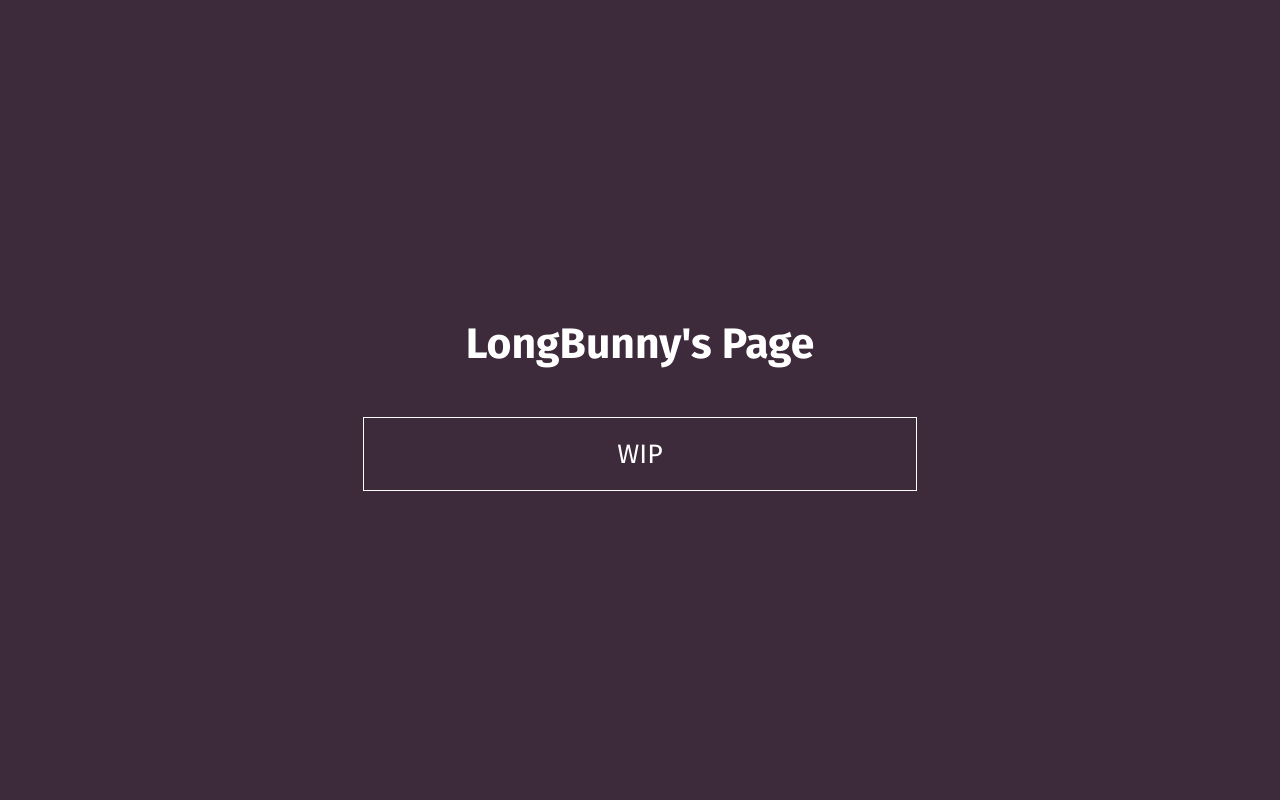
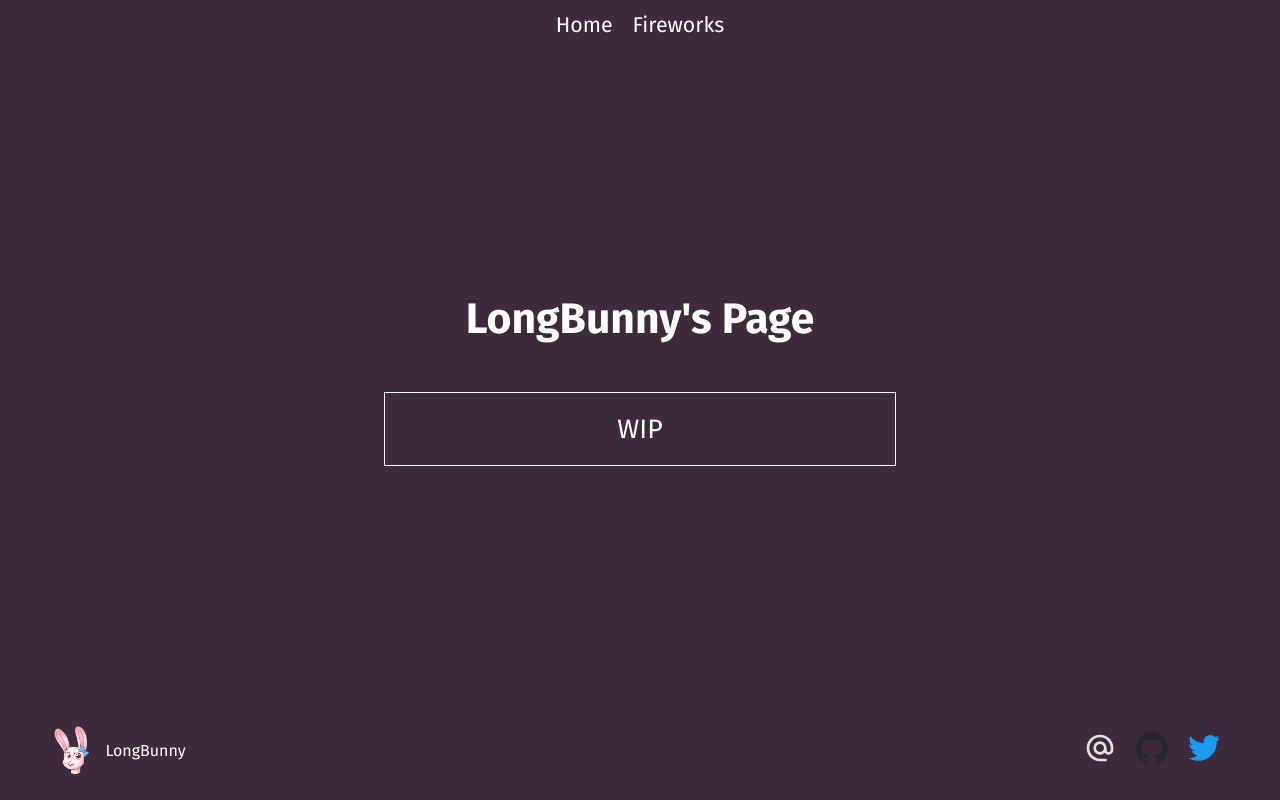
Before and after one commit to LongBunny/longbunny.github.io, a website built with Vite: page index.html in a window 1280 px wide. Built offline with nearby package versions, Linux system fonts and the light colour scheme.

Commit message:
updated index

```diff
--- a/index.html
+++ b/index.html
@@ -3,51 +3,45 @@
 <head>
     <meta charset="UTF-8">
     <meta name="viewport" content="width=device-width, initial-scale=1">
-    <title>LongBunny</title>
+    <title>LongBunny's Page</title>
 
     <link rel="preconnect" href="https://fonts.googleapis.com">
     <link rel="preconnect" href="https://fonts.gstatic.com" crossorigin>
-    <link href="https://fonts.googleapis.com/css2?family=Fira+Sans:ital,wght@0,100;0,200;0,300;0,400;0,500;0,600;0,700;0,800;0,900;1,100;1,200;1,300;1,400;1,500;1,600;1,700;1,800;1,900&display=swap" rel="stylesheet">
-
-    <style>
-        * {
-            font-family: 'Fira Sans', sans-serif;
-            color: #FFFFFF;
-        }
-
-        body {
-            box-sizing: border-box;
-            width: 100vw;
-            height: 100vh;
-            margin: 0;
-
-            background-color: #3d2a3a;
-
-            display: flex;
-            flex-direction: column;
-            justify-content: center;
-            align-items: center;
-        }
-
-        .title {
-            font-size: 32pt
-        }
-
-        .wip {
-            margin: 20px;
-            padding: 20px;
-            width: 40%;
-            text-align: center;
-            font-size: 20pt;
-            border: 1px solid #FFFFFF;
-        }
-    </style>
+    <link href="https://fonts.googleapis.com/css2?family=Fira+Sans:ital,wght@0,100;0,200;0,300;0,400;0,500;0,600;0,700;0,800;0,900;1,100;1,200;1,300;1,400;1,500;1,600;1,700;1,800;1,900&display=swap"
+          rel="stylesheet">
+    <link rel="stylesheet" href="src/styles/main.css">
+    <link rel="stylesheet" href="src/styles/index.css">
 </head>
 <body>
-<h1 class="title">LongBunny's Page</h1>
+<nav>
+    <a href="/">Home</a>
+    <a href="/fireworks">Fireworks</a>
+</nav>
 
-<div class="wip">
-    WIP
-</div>
+<main>
+    <h1 class="title">LongBunny's Page</h1>
+
+    <div class="wip">
+        WIP
+    </div>
+</main>
+
+<footer>
+    <div class="profile">
+        <img src="/src/assets/longbunny.png" alt="bunny">
+        <span>LongBunny</span>
+    </div>
+    <div class="socials">
+        <a class="social" href="mailto:msymnick@googlemail.com" target="_blank">
+            <img src="/src/assets/email.svg" alt="email">
+        </a>
+        <a class="social" href="https://github.com/LongBunny" target="_blank">
+            <img src="/src/assets/github-mark.svg" alt="github">
+        </a>
+        <a class="social" href="https://twitter.com/MayaLongbunny" target="_blank">
+            <img src="/src/assets/Twitter-Logo.png" alt="twitter">
+        </a>
+    </div>
+</footer>
 </body>
 </html>
--- a/src/main.ts
+++ /dev/null
@@ -1 +0,0 @@
-console.log('Hello BunnyPage!');
--- /dev/null
+++ b/src/styles/index.css
@@ -0,0 +1,79 @@
+body {
+    height: 100vh;
+    display: grid;
+
+    grid-template-rows: 50px 1fr 100px;
+}
+
+main {
+    height: 100%;
+    width: 100%;
+
+    display: flex;
+    flex-direction: column;
+    justify-content: center;
+    align-items: center;
+
+    .title {
+        font-size: 32pt
+    }
+
+    .wip {
+        margin: 20px;
+        padding: 20px;
+        width: 40%;
+        text-align: center;
+        font-size: 20pt;
+        border: 1px solid #FFFFFF;
+    }
+}
+
+nav {
+    width: 100%;
+    display: flex;
+    justify-content: center;
+    align-items: center;
+
+    a {
+        text-decoration: none;
+        color: #FFFFFF;
+        padding: 0 10px;
+        font-size: 16pt;
+    }
+
+    a:hover {
+        text-decoration: underline;
+    }
+}
+
+footer {
+    padding: 0 50px;
+    width: 100%;
+    display: flex;
+
+    .profile {
+        flex-grow: 1;
+        display: flex;
+        /*justify-content: center;*/
+        align-items: center;
+
+        img {
+            height: 50px;
+            padding-right: 10px;
+        }
+    }
+
+    .socials {
+        flex-grow: 2;
+        display: flex;
+        justify-content: flex-end;
+        align-items: center;
+
+        .social {
+            padding: 0 10px;
+            img {
+                width: 32px;
+            }
+        }
+    }
+}
--- /dev/null
+++ b/src/styles/main.css
@@ -0,0 +1,25 @@
+* {
+    font-family: 'Fira Sans', sans-serif;
+    color: #FFFFFF;
+    box-sizing: border-box
+}
+
+body {
+    width: 100vw;
+    height: 100vh;
+    overflow: hidden;
+    margin: 0;
+
+    background-color: #3d2a3a;
+}
+
+.back-button {
+    position: absolute;
+    top: 20px;
+    left: 20px;
+    text-decoration: none;
+
+    img {
+        width: 32px;
+    }
+}
```
Also changed, not shown: fireworks.html (+7 -12 lines), src/assets/Discord-Symbol-White.svg (added), src/assets/Twitter-Logo.png (added), src/assets/arrow_back.svg (added), src/assets/email.svg (added), src/assets/github-mark.svg (added), src/assets/longbunny.png (added).
